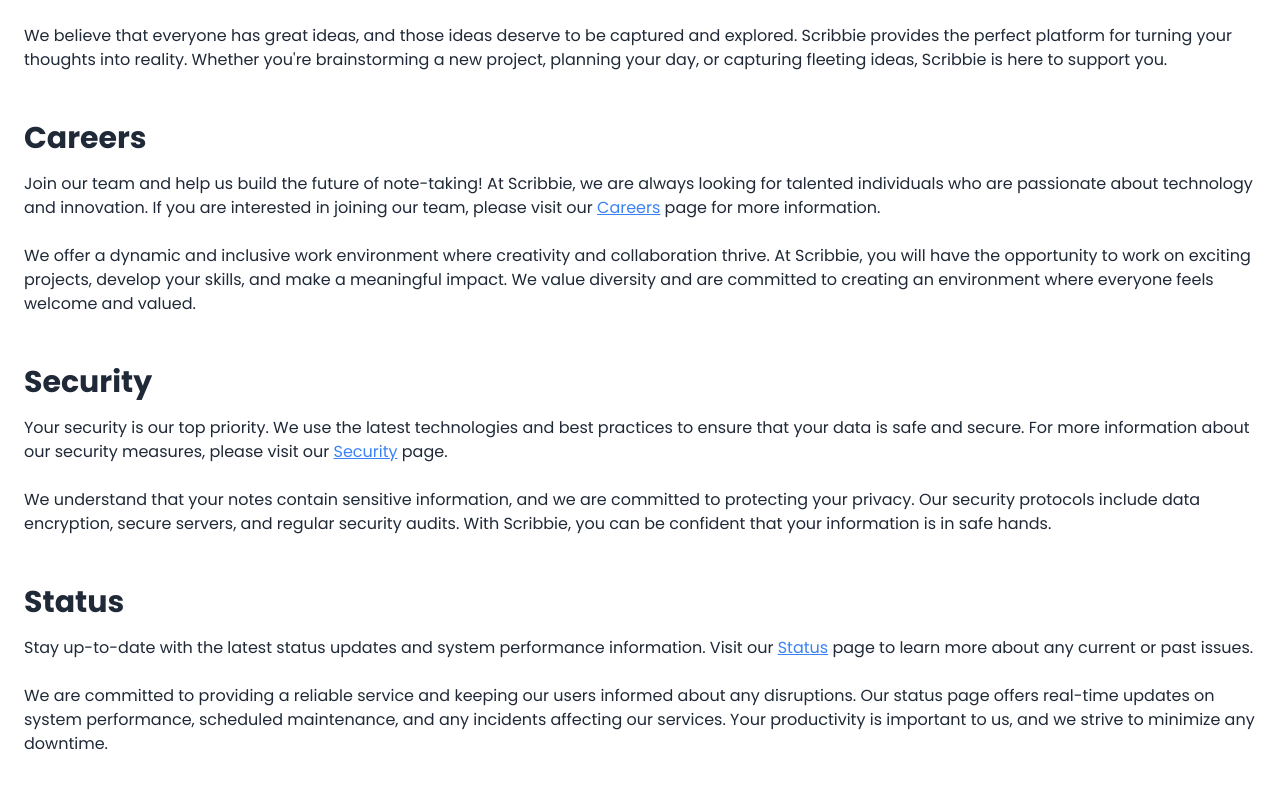
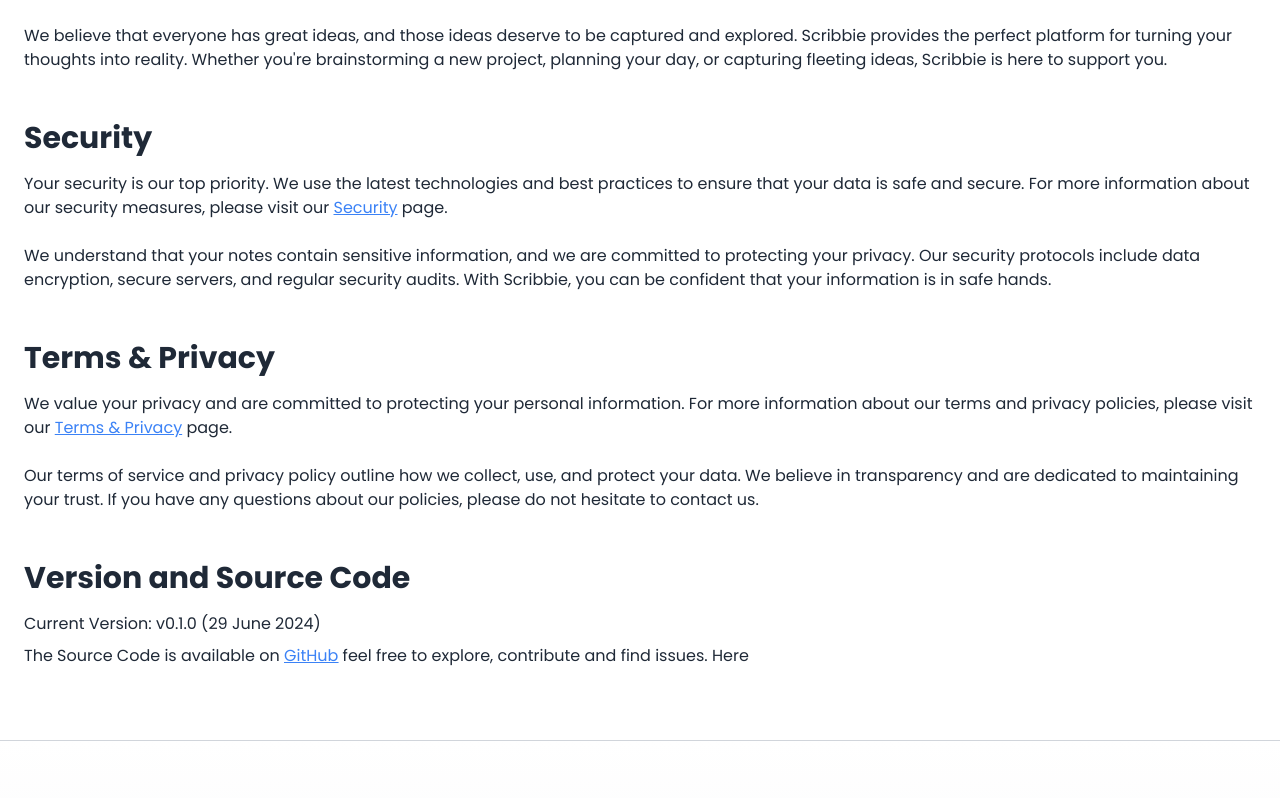
Before and after one commit to Scribbie-Notes/notes-app, a React (Vite) app in the folder frontend/: page /about in a window 1280 px wide. Shown: the part 1862-2660 px from the top of the page. Built offline with nearby package versions, Linux system fonts and the light colour scheme.

Commit message:
about page edit

```diff
--- a/frontend/src/components/About/About.jsx
+++ b/frontend/src/components/About/About.jsx
@@ -175,27 +175,6 @@ const About = () => {
           </section>
 
           <section className="mb-12">
-            <h2 className="text-3xl font-bold mb-4">Careers</h2>
-            <p className="text-md mb-6">
-              Join our team and help us build the future of note-taking! At
-              Scribbie, we are always looking for talented individuals who are
-              passionate about technology and innovation. If you are interested
-              in joining our team, please visit our{" "}
-              <a href="/careers" className="text-blue-500 underline">
-                Careers
-              </a>{" "}
-              page for more information.
-            </p>
-            <p className="text-md mb-6">
-              We offer a dynamic and inclusive work environment where creativity
-              and collaboration thrive. At Scribbie, you will have the
-              opportunity to work on exciting projects, develop your skills, and
-              make a meaningful impact. We value diversity and are committed to
-              creating an environment where everyone feels welcome and valued.
-            </p>
-          </section>
-
-          <section className="mb-12">
             <h2 className="text-3xl font-bold mb-4">Security</h2>
             <p className="text-md mb-6">
               Your security is our top priority. We use the latest technologies
@@ -212,25 +191,6 @@ const About = () => {
               protocols include data encryption, secure servers, and regular
               security audits. With Scribbie, you can be confident that your
               information is in safe hands.
-            </p>
-          </section>
-
-          <section className="mb-12">
-            <h2 className="text-3xl font-bold mb-4">Status</h2>
-            <p className="text-md mb-6">
-              Stay up-to-date with the latest status updates and system
-              performance information. Visit our{" "}
-              <a href="/status" className="text-blue-500 underline">
-                Status
-              </a>{" "}
-              page to learn more about any current or past issues.
-            </p>
-            <p className="text-md mb-6">
-              We are committed to providing a reliable service and keeping our
-              users informed about any disruptions. Our status page offers
-              real-time updates on system performance, scheduled maintenance,
-              and any incidents affecting our services. Your productivity is
-              important to us, and we strive to minimize any downtime.
             </p>
           </section>
 
@@ -252,6 +212,17 @@ const About = () => {
               about our policies, please do not hesitate to contact us.
             </p>
           </section>
+
+          <section className="mb-12">
+            <h2 className="text-3xl font-bold mb-4">Version and Source Code</h2>
+            <p className="text-md mb-2">
+            <p>Current Version: v0.1.0 (29 June 2024)</p>
+            </p>
+            <p className="text-md mb-6">
+              The Source Code is available on <span className="text-blue-500 underline"><a href="https://github.com/yashmandi/notes-app" target="_blank" rel="noopener noreferrer">GitHub</a></span> feel free to explore, contribute and find issues.
+              Here
+            </p>
+          </section>
         </div>
       </div>
       <Footer />
```
